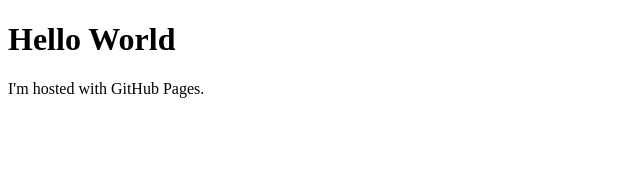
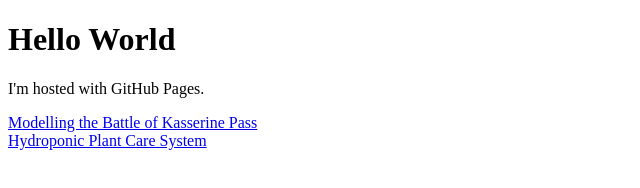
Before and after one commit to FatalblazeAM/FatalblazeAM.github.io, a plain HTML site: page index.html in a window 1280 px wide. Shown: the whole page, without its empty margins (0-640 px from the left). Drawn offline with Linux system fonts and the light colour scheme.

Commit message:
Gatech project links

```diff
--- a/index.html
+++ b/index.html
@@ -3,5 +3,8 @@
 <body>
 <h1>Hello World</h1>
 <p>I'm hosted with GitHub Pages.</p>
+<a href="https://github.gatech.edu/amazlout3/BattleOfKasserinePass">Modelling the Battle of Kasserine Pass</a>
+<br>
+<a href="https://github.gatech.edu/pages/amazlout3/6705_FinalProject/">Hydroponic Plant Care System</a>
 </body>
 </html>
```
